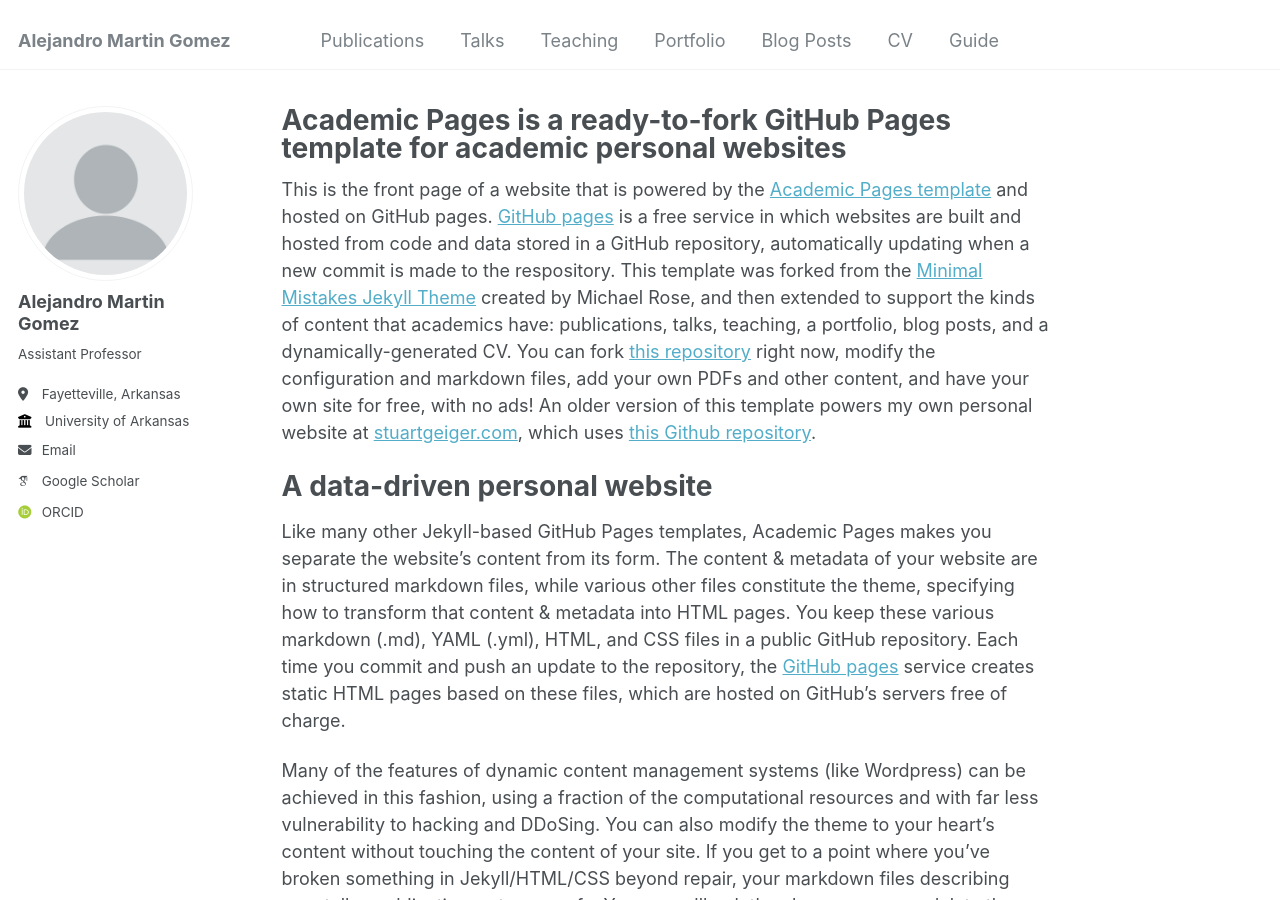
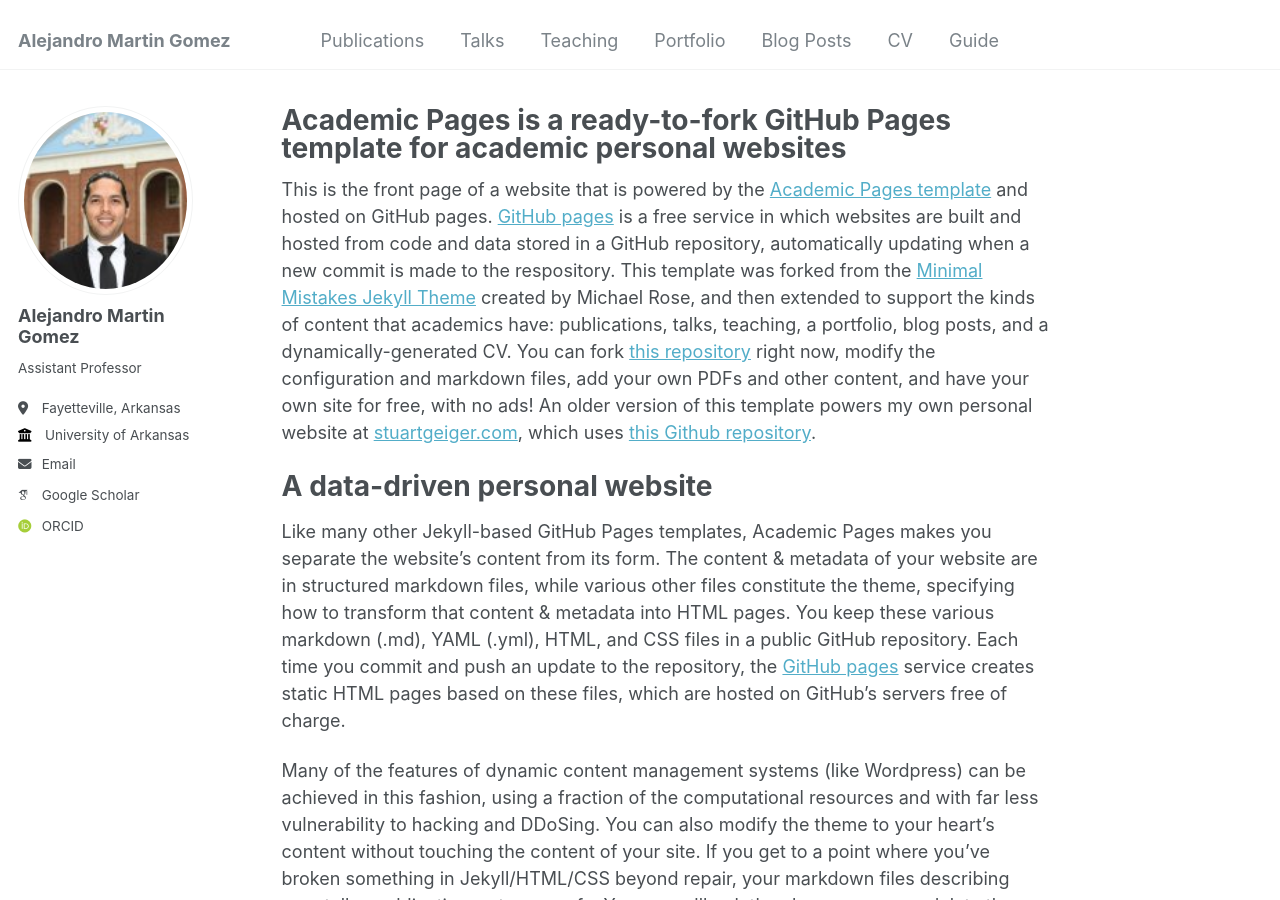
Before and after one commit to Alejandro-MG/Alejandro-MG.github.io, a Jekyll site: the page built from _pages/about.md, in a window 1280 px wide and 900 px high. Built offline with Jekyll 4.4.1, drawn with Linux system fonts in a browser that asks for light colours; some web fonts are replaced.

Commit message:
Update _config.yml
Added profile picture

```diff
--- a/_config.yml
+++ b/_config.yml
@@ -21,7 +21,7 @@ repository               : "alejandro-mg.github.io"
 #               Additional customization can be done by editing /_includes/author-profile.html
 author:
   # Biographic information
-  avatar           : "profile.png"
+  avatar           : "AMG_Picture_Low.jpg"
   name             : "Alejandro Martin Gomez"
   pronouns         : # example: "he/his"
   bio              : "Assistant Professor"
```
